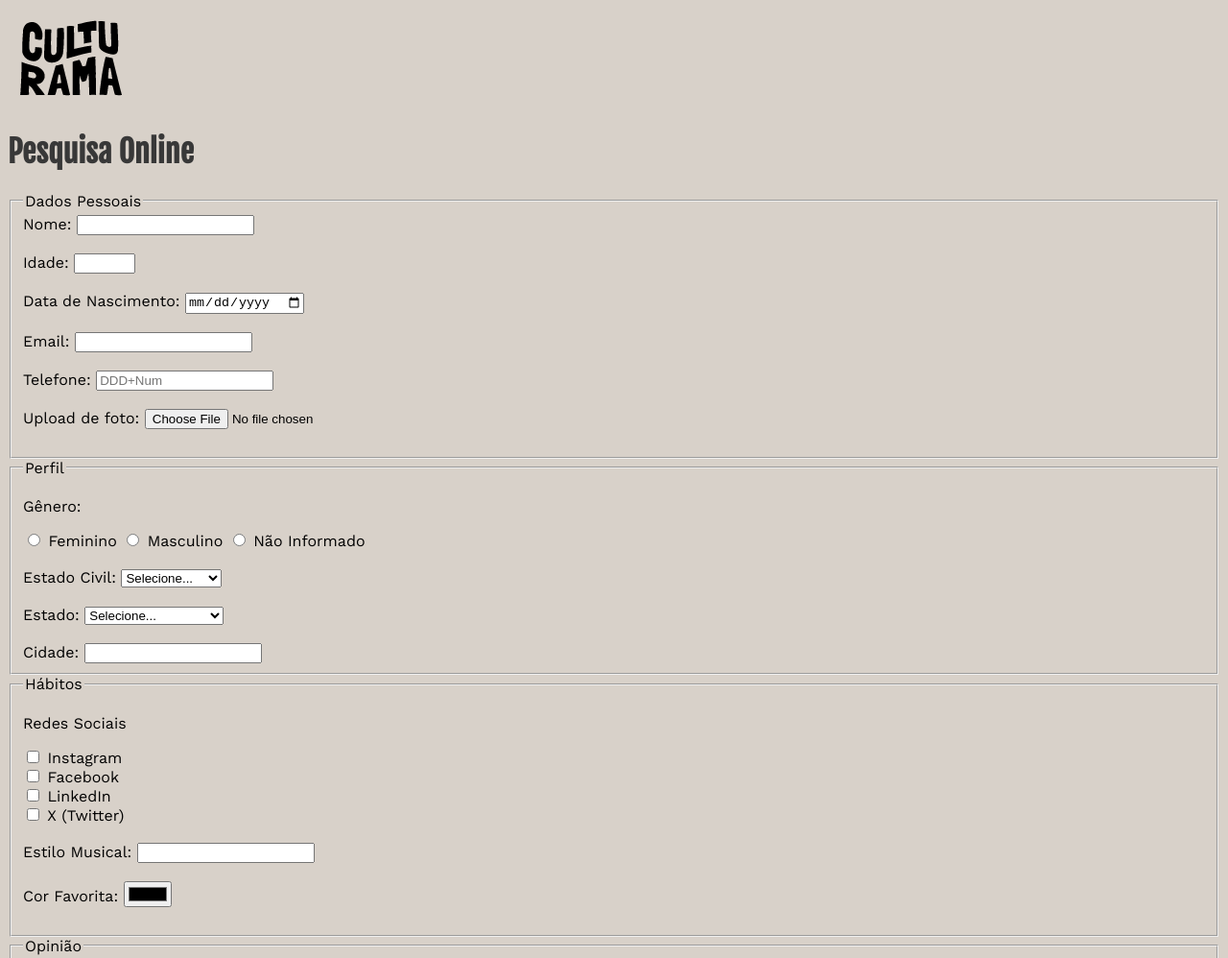
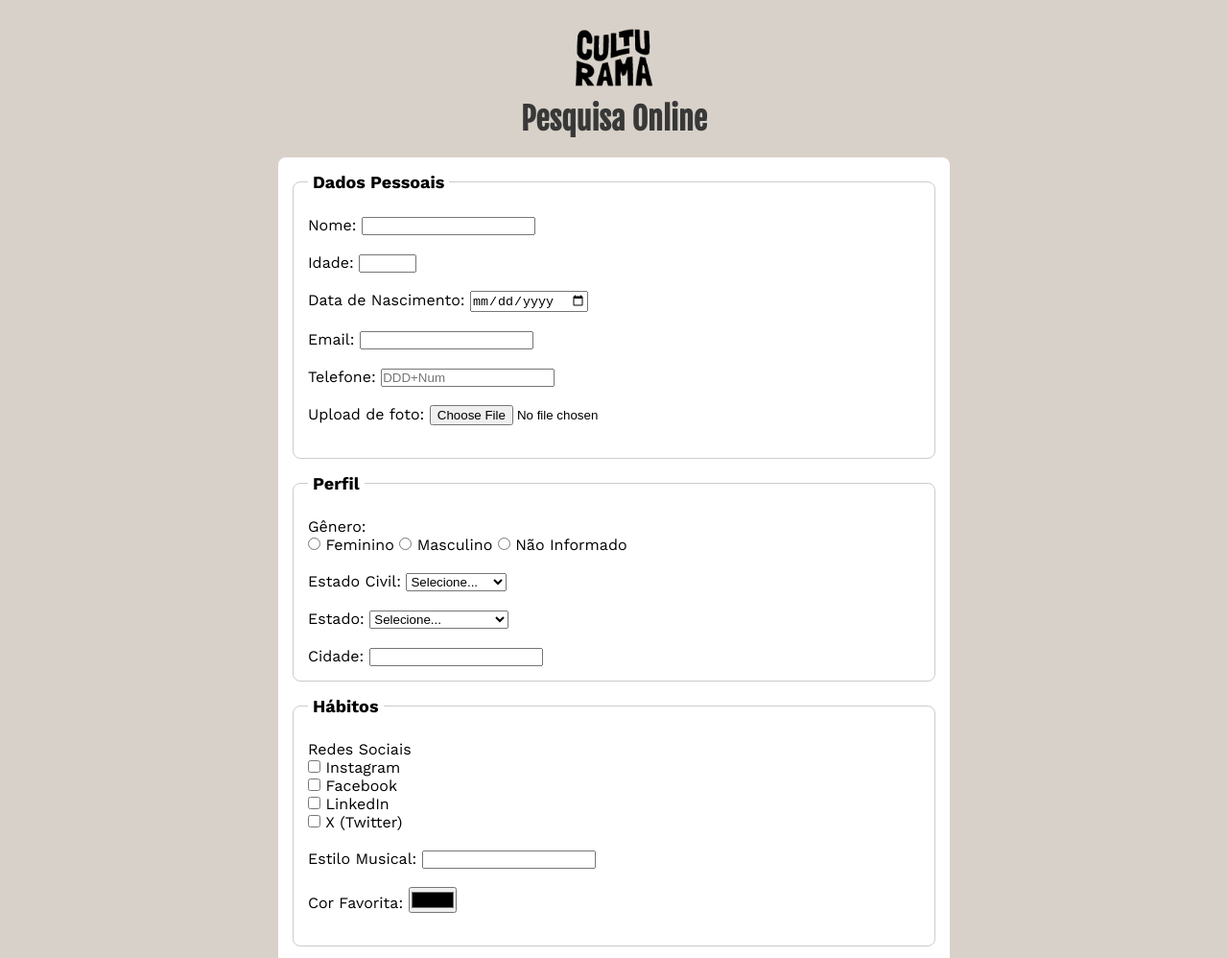
Before and after one commit to DanLeonardi23/pesquisa-culturama, a plain HTML site: page index.html in a window 1280 px wide. Shown: the top 998 px of the page at 96% size. Drawn offline with nearby package versions, Linux system fonts and the light colour scheme.

Commit message:
Adicionado estilos básicos para o formulário

```diff
--- a/CSS/style.css
+++ b/CSS/style.css
@@ -1,9 +1,51 @@
+*{
+    margin: 0;
+    padding: 0;
+    box-sizing: border-box;
+}
+
 body{
     background-color: rgb(216, 209, 201);
     font-family: 'Work Sans', sans-serif;
+}
+
+img{
+    width: 100px;
+    margin-top: 20px;
+}
+
+main{
+    width: 100%;
+    max-width: 700px;
+    margin: 0 auto;
+}
+
+header{
+    text-align: center;
+    margin-bottom: 20px;
 }
 
 h1{
     font-family: 'Fjalla One', sans-serif;
     color: rgb(56, 56, 56);
 }
+
+form{
+    background-color: #fff;
+    padding: 15px;
+    border-radius: 8px;
+}
+
+fieldset{
+    padding: 15px;
+    border: 1px solid #cccccc;
+    border-radius: 8px;
+    margin-bottom: 15px;
+}
+
+legend{
+    font-weight: bold;
+    margin-bottom: 10px;
+    font-size: 18px;
+    padding: 0 5px;
+}
--- a/index.html
+++ b/index.html
@@ -11,10 +11,11 @@
 <link href="https://fonts.googleapis.com/css2?family=Fjalla+One&family=Work+Sans:ital,wght@0,100..900;1,100..900&display=swap" rel="stylesheet">
 </head>
 <body>
-    <header>
+   <main>
+      <header>
         <img src="IMG/logo-culturama.png" alt="logo Culturama">
         <h1>Pesquisa Online</h1>
-    </header>
+      </header>
     <section>
         <!-- DADOS PESSOAIS -->
     <form action="" method="get">
@@ -173,6 +174,9 @@
         </form>
     </section>
 
+    </main>
+
+
 
 
 </body>
```
